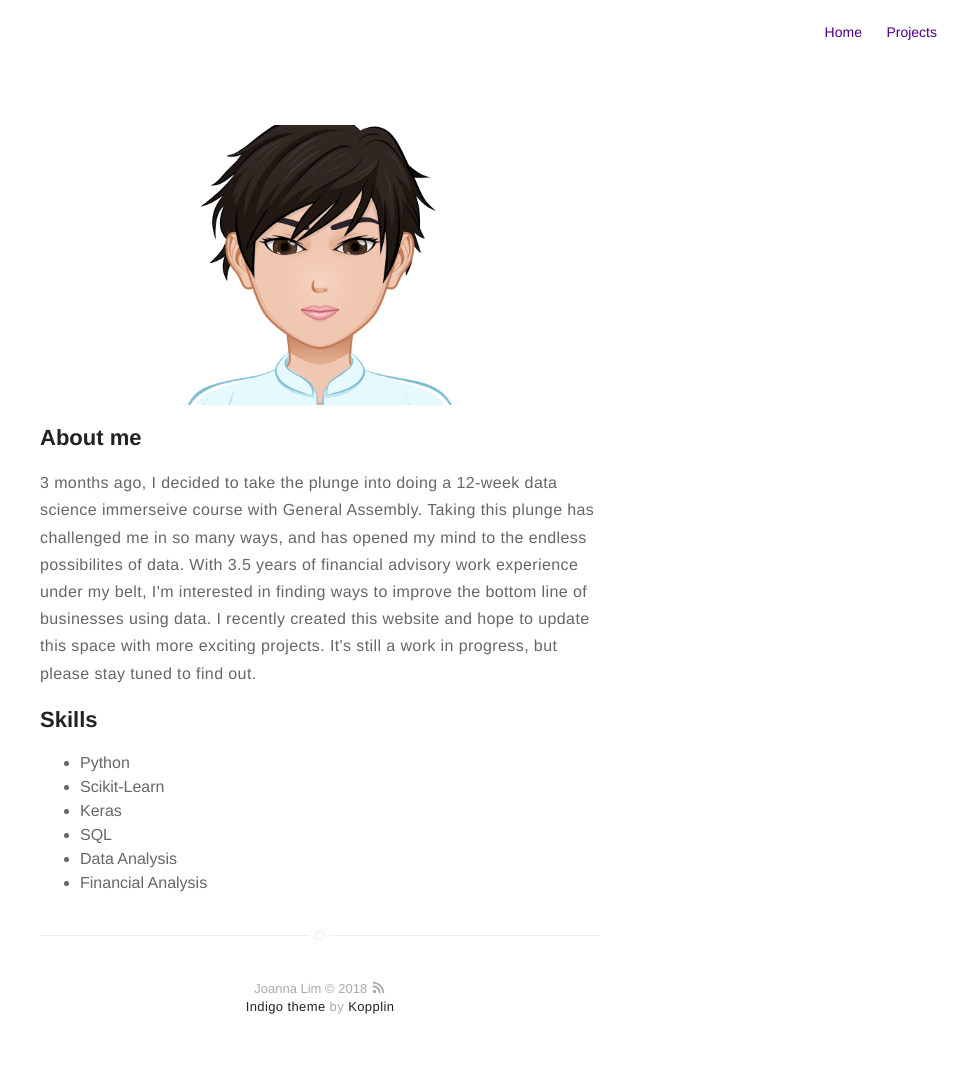
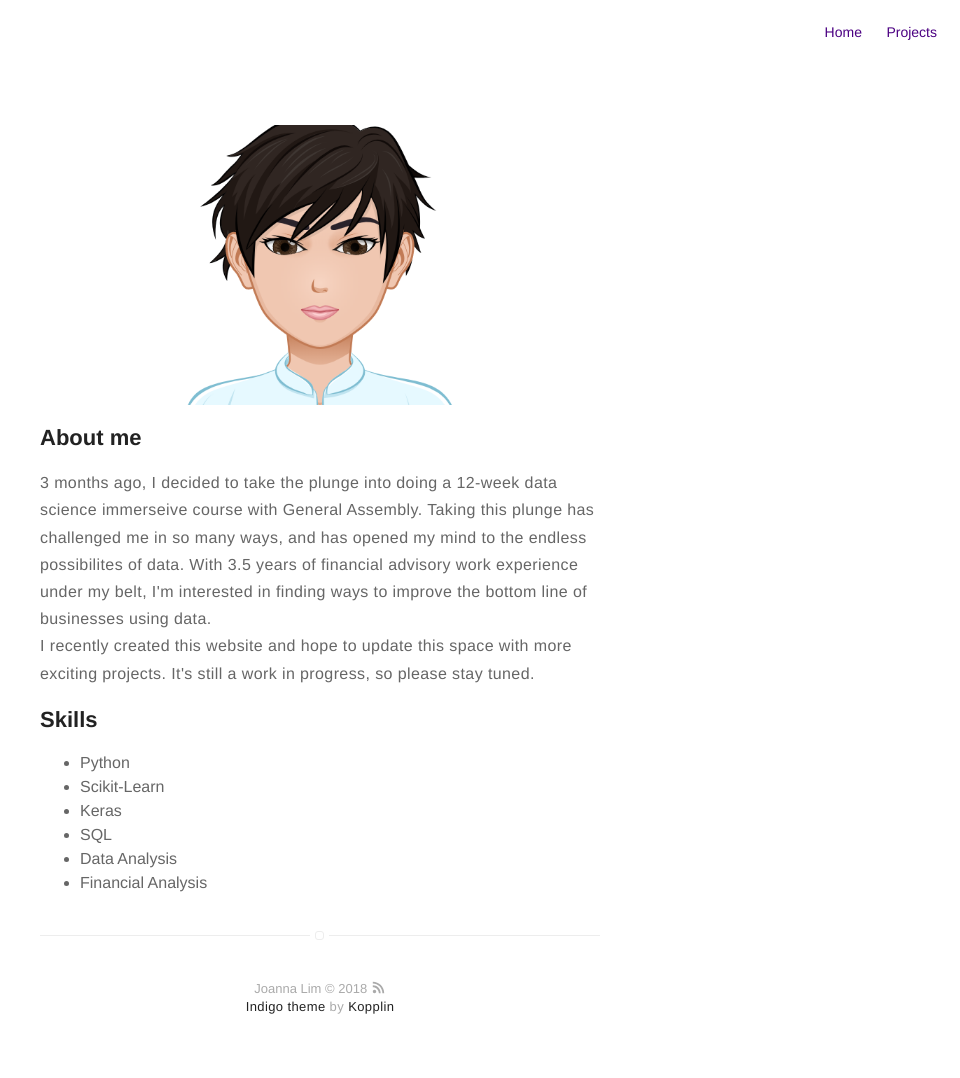
Before and after one commit to jnnlmn/jnnlmn.github.io, a Jekyll site: the page built from about.md, in a window 1280 px wide. Shown: the whole page, without its empty margins (320-1280 px from the left). Built offline with Jekyll 4.4.1, drawn with Linux system fonts in a browser that asks for light colours.

Commit message:
Update about.md

```diff
--- a/about.md
+++ b/about.md
@@ -6,8 +6,8 @@ layout: page
 
 <h2>About me</h2>
 <p>3 months ago, I decided to take the plunge into doing a 12-week data science immerseive course with General Assembly. Taking this plunge has challenged me in so many ways, and has opened my mind to the endless possibilites of data. With 3.5 years of financial advisory work experience under my belt, I'm interested in finding ways to improve the bottom line of businesses using data.
-
-I recently created this website and hope to update this space with more exciting projects. It's still a work in progress, but please stay tuned to find out.</p>
+<br>
+I recently created this website and hope to update this space with more exciting projects. It's still a work in progress, so please stay tuned.</p>
 
 <h2>Skills</h2>
 
```
